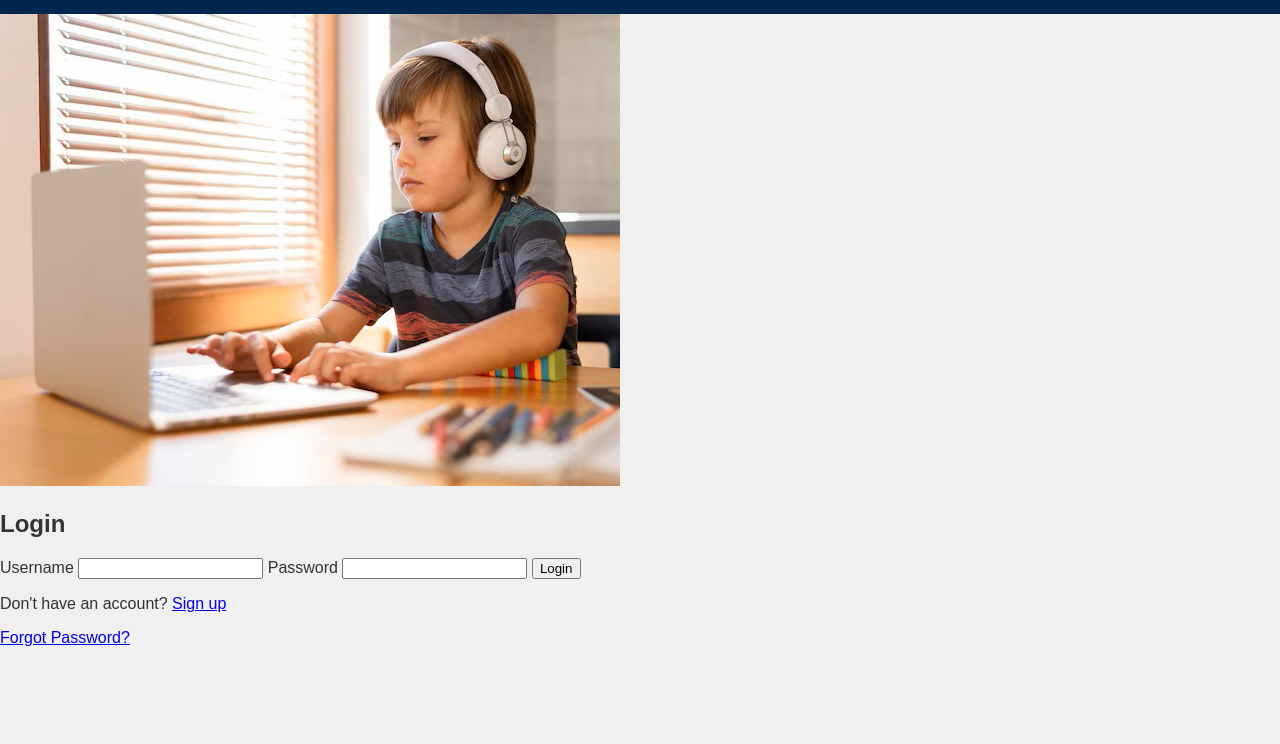
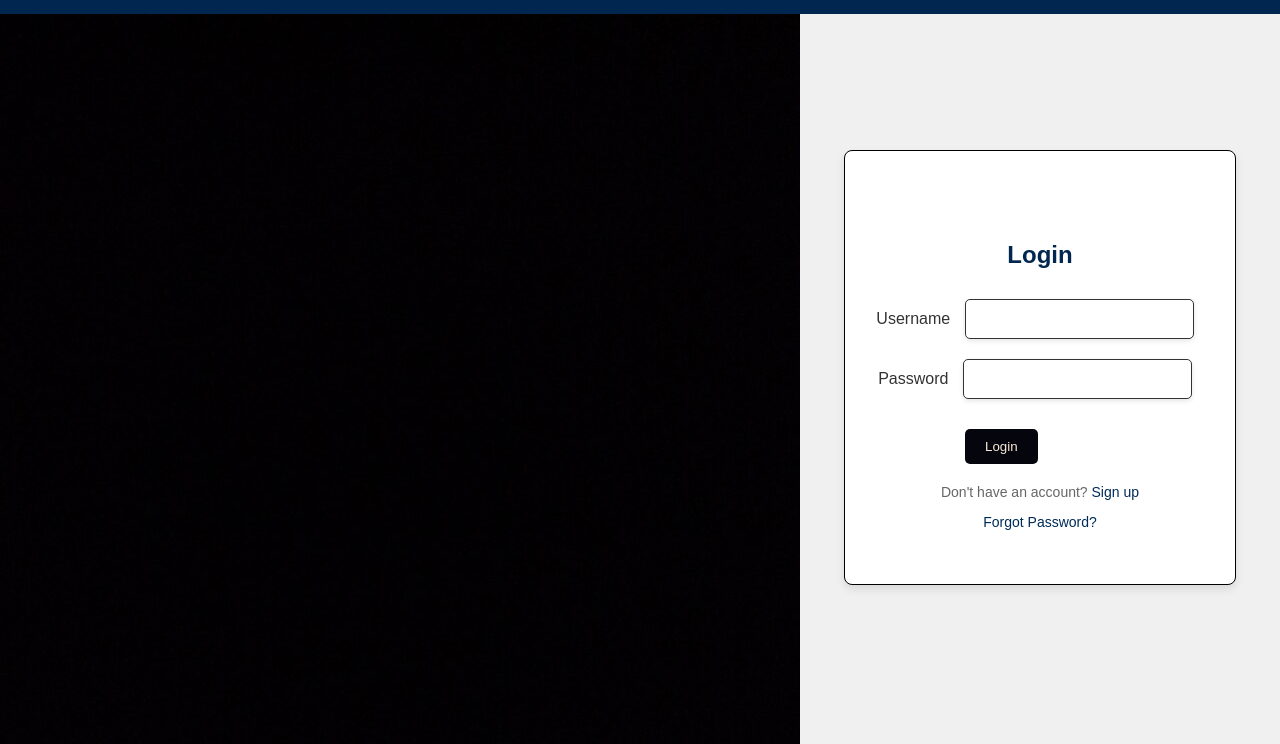
Before and after one commit to rayedaryaneducation/EduLMS, a plain HTML site: page index.html in a window 1280 px wide. Shown: the part 56-800 px from the top of the page. Drawn offline with Linux system fonts and the light colour scheme.

Commit message:
Make the login section and fix the placeholding image

```diff
--- a/index.html
+++ b/index.html
@@ -23,7 +23,7 @@
     <main>
         <div class = 'main-container'>
             <section id = "welcome">
-               <img src = 'learn.jpg' alt = 'Learn Image'>
+               <img src = 'Black_colour.jpg' alt = 'Learn Image'>
             </section>
             <section class = 'login'>
                 <h2>Login</h2>
--- a/styles.css
+++ b/styles.css
@@ -4,6 +4,7 @@ body{
     color : #333;
     margin: 0;
     padding: 0;
+
 }
 nav {
     background-color: #01264f;
@@ -36,22 +37,80 @@ nav::scroll-marker {
     border-radius: 10px;
 }
 .welcome{
-    background-image: url('learn.jpg');
+    background-image: url('Black_colour.jpg');
     background-size: cover;
     background-position: center;
-    height: 100vh;
-    display: block;
-    float:right;
+    height: 100%;
+    display: flex;
+    flex: 1;
+
+
 }
 .login{
-    display: block;
-    float: right;
+    display: flex;
+    flex-direction: column;
     align-items: center;
     justify-content: center;
-    margin-right: 20px;
+    margin-right: auto;
+    margin-left: auto;
+    margin-top: auto;
+    margin-bottom: 500px;
+    border: 1px solid black;
+    background-color: #ffffff;
+    padding: 40px 20px;
+    border-radius: 8px;
+    box-shadow: 0 4px 8px rgba(0, 0, 0, 0.1);
+    width: 350px;
+    text-align: center;
+}
+.login h2{
+    margin-top: 50px;
+    font-size: 24px;
+    display:block;
+
+    color: #01264f;
+    margin-bottom: 20px;
+}
+.login input{
+    padding:10px;
+    border: 1px solid #333;
+    border-radius: 5px;
+    margin: 10px;
+    box-shadow: 0 2px 5px rgba(0, 0, 0, 0.1);
+    font-size: 16px;
+
+    }
+.login button{
+    background-color: rgb(5, 5, 14);
+    color: antiquewhite;
+    border: none;
+    padding: 10px 20px;
+    border-radius: 5px;
+    display: block;
+    margin-left: 100px;
+    margin-top: 20px;
+    margin-bottom: 20px;
+    cursor: pointer;
+    display: block;
+
 }
 .main-container {
-    height: 100vh;
     display: flex;
-    flex-direction: column;
+    flex-direction: row;
+
 }
+#welcome img {
+    width: 100%;
+    height: auto;
+    object-fit: cover;
+    bottom: 0;
+}
+.login p{
+    margin-top: 10px;
+    font-size: 14px;
+    color: #666;
+}
+.login p a {
+    color: #002b58; /* Match the button color */
+    text-decoration: none; /* Remove underline */
+}
```
Also changed, not shown: Black_colour.jpg (added).
